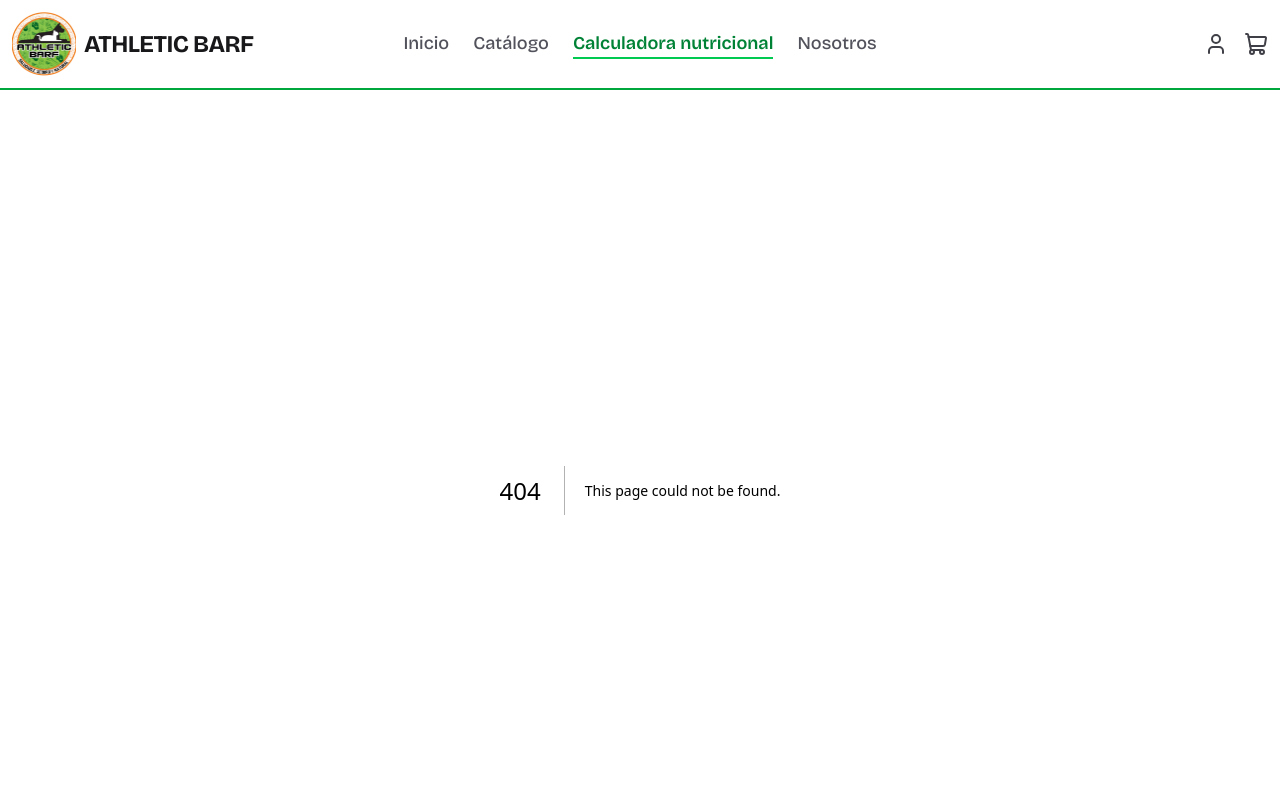
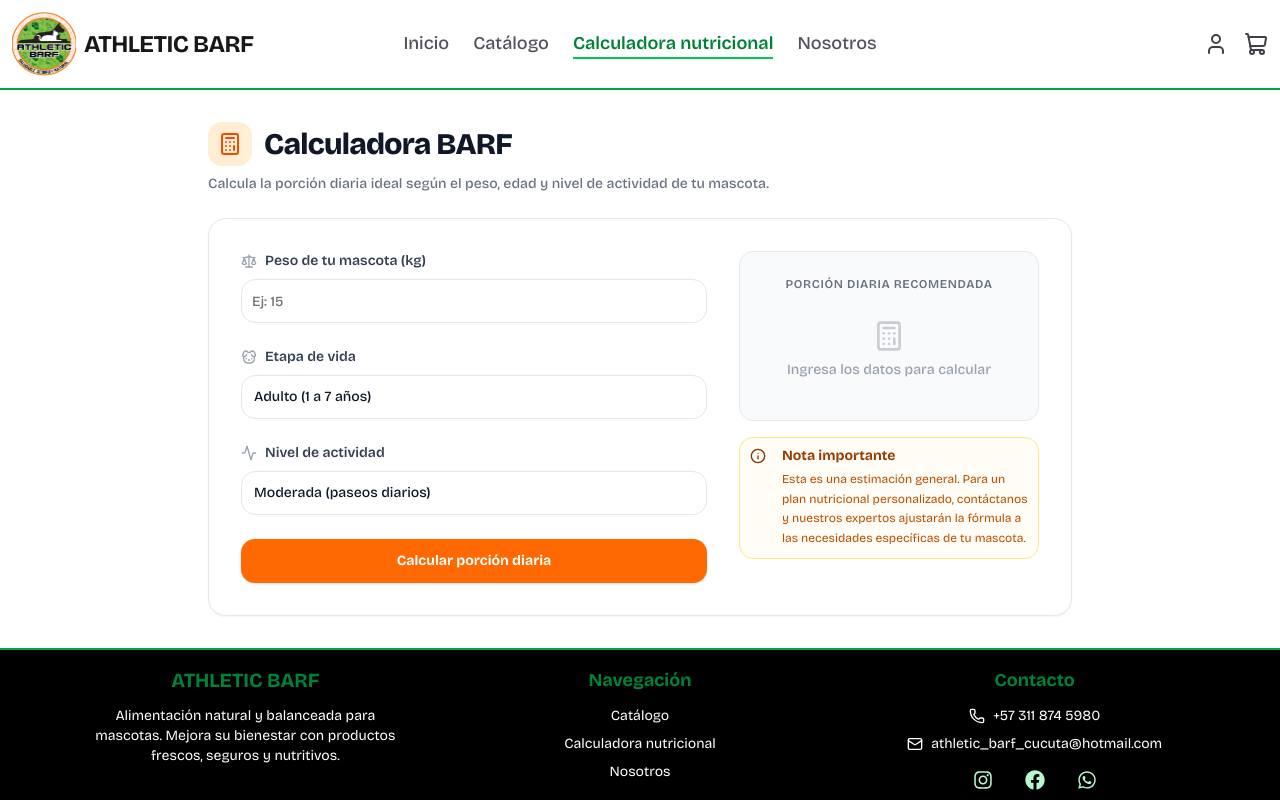
Before and after one commit to andresfelipemope/SIGIBARF-Frontend, a Next.js app: page /calculadora in a window 1280 px wide. Before the commit this address had no page. Shown: the top 800 px of the page. Built offline with nearby package versions, Linux system fonts and the light colour scheme.

Commit message:
FEAT: Calculadora

```diff
--- /dev/null
+++ b/src/app/calculadora/page.jsx
@@ -0,0 +1,164 @@
+'use client';
+
+import { useState } from 'react';
+import { Calculator, Dog, Activity, Info, Scale } from 'lucide-react';
+import { Input } from '@/components/ui/input';
+import { Button } from '@/components/ui/button';
+import { Card, CardContent } from '@/components/ui/card';
+import { Alert, AlertDescription, AlertTitle } from '@/components/ui/alert';
+
+export default function BarfCalculator() {
+  const [weight, setWeight] = useState('');
+  const [age, setAge] = useState('adult');
+  const [activity, setActivity] = useState('moderate');
+  const [result, setResult] = useState(null);
+
+  const calculatePortion = () => {
+    if (!weight) return;
+
+    const weightNum = parseFloat(weight);
+    let percentage = 0.025;
+
+    if (age === 'puppy') percentage = 0.05;
+    else if (age === 'senior') percentage = 0.02;
+
+    if (activity === 'low') percentage *= 0.9;
+    else if (activity === 'high') percentage *= 1.1;
+
+    const dailyPortion = weightNum * percentage * 1000;
+    setResult(Math.round(dailyPortion));
+  };
+
+  const dailyMeals = result ? Math.round(result / 2) : null;
+
+  // Clases Tailwind unificadas para los selectores nativos
+  const selectClass = "w-full h-11 rounded-xl border border-gray-200 bg-white px-3 text-sm font-medium text-gray-900 focus:border-orange-500 focus:outline-none focus:ring-2 focus:ring-orange-500/20 transition cursor-pointer appearance-none";
+
+  return (
+    <div className="max-w-4xl mx-auto px-4 py-8 space-y-6">
+      {/* Header consistente con el módulo */}
+      <div className="space-y-2">
+        <h1 className="text-3xl font-extrabold text-gray-900 tracking-tight flex items-center gap-3">
+          <div className="p-2.5 rounded-xl bg-orange-100 text-orange-600">
+            <Calculator className="size-6" />
+          </div>
+          Calculadora BARF
+        </h1>
+        <p className="text-gray-500 text-sm font-medium">
+          Calcula la porción diaria ideal según el peso, edad y nivel de actividad de tu mascota.
+        </p>
+      </div>
+
+      <Card className="rounded-2xl border-gray-200 shadow-xs overflow-hidden">
+        <CardContent className="p-6 md:p-8">
+          <div className="grid md:grid-cols-5 gap-8">
+
+            {/* ── Columna Izquierda: Formulario ── */}
+            <div className="md:col-span-3 space-y-6">
+              {/* Peso */}
+              <div className="space-y-2">
+                <label className="flex items-center gap-2 text-sm font-semibold text-gray-700">
+                  <Scale className="size-4 text-gray-400" />
+                  Peso de tu mascota (kg)
+                </label>
+                <Input
+                  type="number"
+                  value={weight}
+                  onChange={(e) => setWeight(e.target.value)}
+                  placeholder="Ej: 15"
+                  className="h-11 rounded-xl border-gray-200 focus-visible:ring-orange-500/20 text-sm font-medium"
+                />
+              </div>
+
+              {/* Edad (Select nativo) */}
+              <div className="space-y-2">
+                <label className="flex items-center gap-2 text-sm font-semibold text-gray-700">
+                  <Dog className="size-4 text-gray-400" />
+                  Etapa de vida
+                </label>
+                <select
+                  value={age}
+                  onChange={(e) => setAge(e.target.value)}
+                  className={selectClass}
+                >
+                  <option value="puppy">Cachorro (hasta 1 año)</option>
+                  <option value="adult">Adulto (1 a 7 años)</option>
+                  <option value="senior">Senior (más de 7 años)</option>
+                </select>
+              </div>
+
+              {/* Actividad (Select nativo) */}
+              <div className="space-y-2">
+                <label className="flex items-center gap-2 text-sm font-semibold text-gray-700">
+                  <Activity className="size-4 text-gray-400" />
+                  Nivel de actividad
+                </label>
+                <select
+                  value={activity}
+                  onChange={(e) => setActivity(e.target.value)}
+                  className={selectClass}
+                >
+                  <option value="low">Baja (sedentario / hogar)</option>
+                  <option value="moderate">Moderada (paseos diarios)</option>
+                  <option value="high">Alta (deporte / trabajo activo)</option>
+                </select>
+              </div>
+
+              {/* Botón Principal */}
+              <Button
+                onClick={calculatePortion}
+                className="w-full h-11 rounded-xl bg-orange-500 hover:bg-orange-600 text-white font-bold text-sm shadow-sm transition-all"
+              >
+                Calcular porción diaria
+              </Button>
+            </div>
+
+            {/* ── Columna Derecha: Resultados ── */}
+            <div className="md:col-span-2 flex flex-col gap-4">
+              {/* Tarjeta de Resultado */}
+              <div className={`rounded-xl border p-6 text-center space-y-3 transition-all duration-300 ${
+                result
+                  ? 'bg-orange-50/50 border-orange-200 shadow-sm'
+                  : 'bg-gray-50 border-gray-200'
+              }`}>
+                <p className="text-xs font-semibold uppercase tracking-wider text-gray-500">
+                  Porción diaria recomendada
+                </p>
+
+                {result !== null ? (
+                  <>
+                    <div className="py-2">
+                      <p className="text-5xl font-extrabold text-gray-900 tracking-tight">{result}g</p>
+                    </div>
+                    <div className="flex items-center justify-center gap-2 text-sm text-gray-600 bg-white rounded-lg py-2 px-3 border border-gray-100">
+                      <Scale className="size-4 text-orange-500" />
+                      <span>≈ <strong>{dailyMeals}g</strong> por comida (2 veces al día)</span>
+                    </div>
+                  </>
+                ) : (
+                  <div className="py-4 flex flex-col items-center text-gray-400">
+                    <Calculator className="size-8 mb-2 opacity-50" />
+                    <p className="text-sm font-medium">Ingresa los datos para calcular</p>
+                  </div>
+                )}
+              </div>
+
+              {/* Alerta Informativa */}
+              <Alert className="rounded-xl border-amber-200 bg-amber-50/50 text-amber-900">
+                <Info className="size-4 text-amber-600 shrink-0" />
+                <div className="ml-2">
+                  <AlertTitle className="text-sm font-bold text-amber-800">Nota importante</AlertTitle>
+                  <AlertDescription className="text-xs text-amber-700 mt-1 leading-relaxed">
+                    Esta es una estimación general. Para un plan nutricional personalizado,
+                    contáctanos y nuestros expertos ajustarán la fórmula a las necesidades específicas de tu mascota.
+                  </AlertDescription>
+                </div>
+              </Alert>
+            </div>
+
+          </div>
+        </CardContent>
+      </Card>
+    </div>
+  );
+}
```
